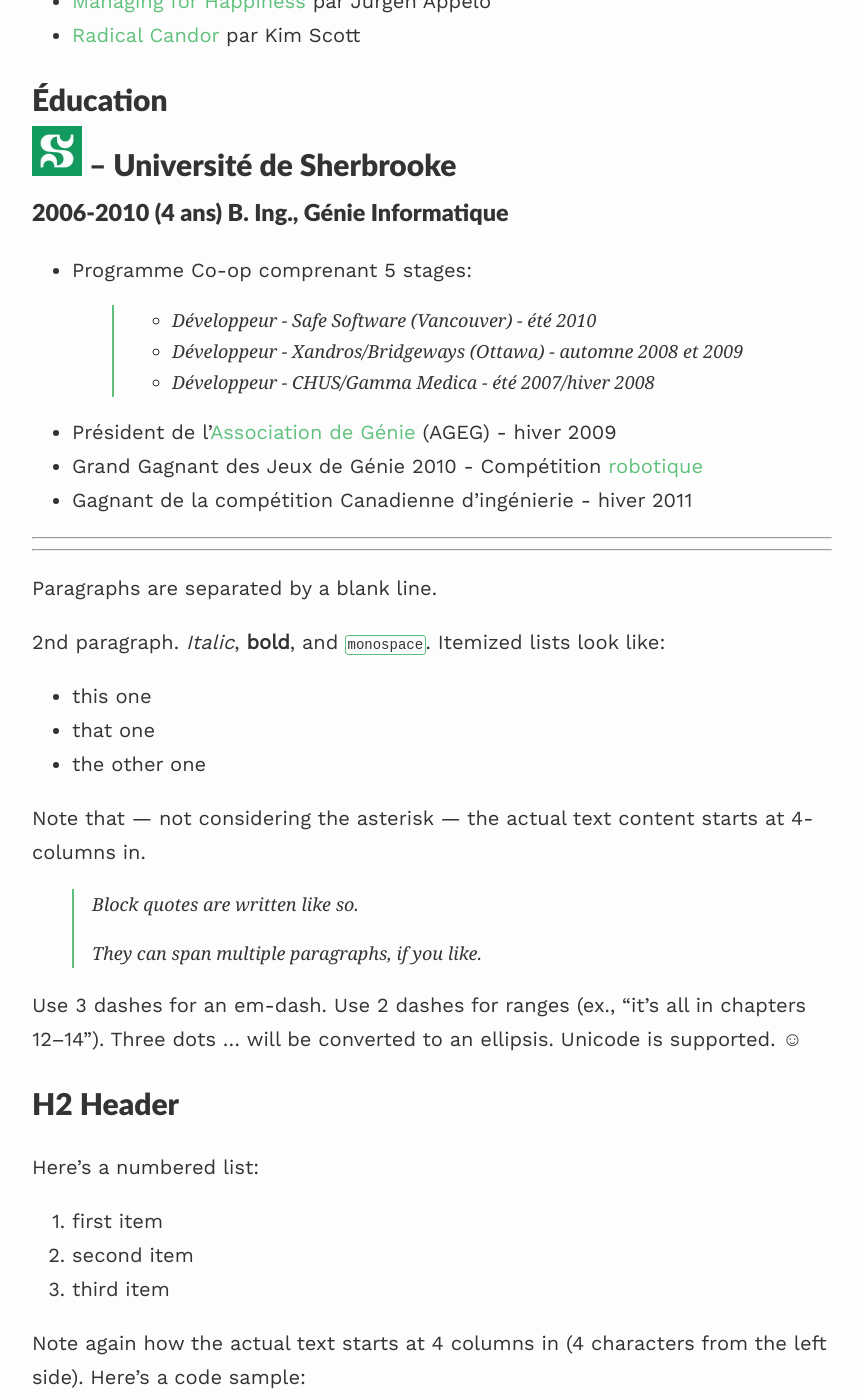
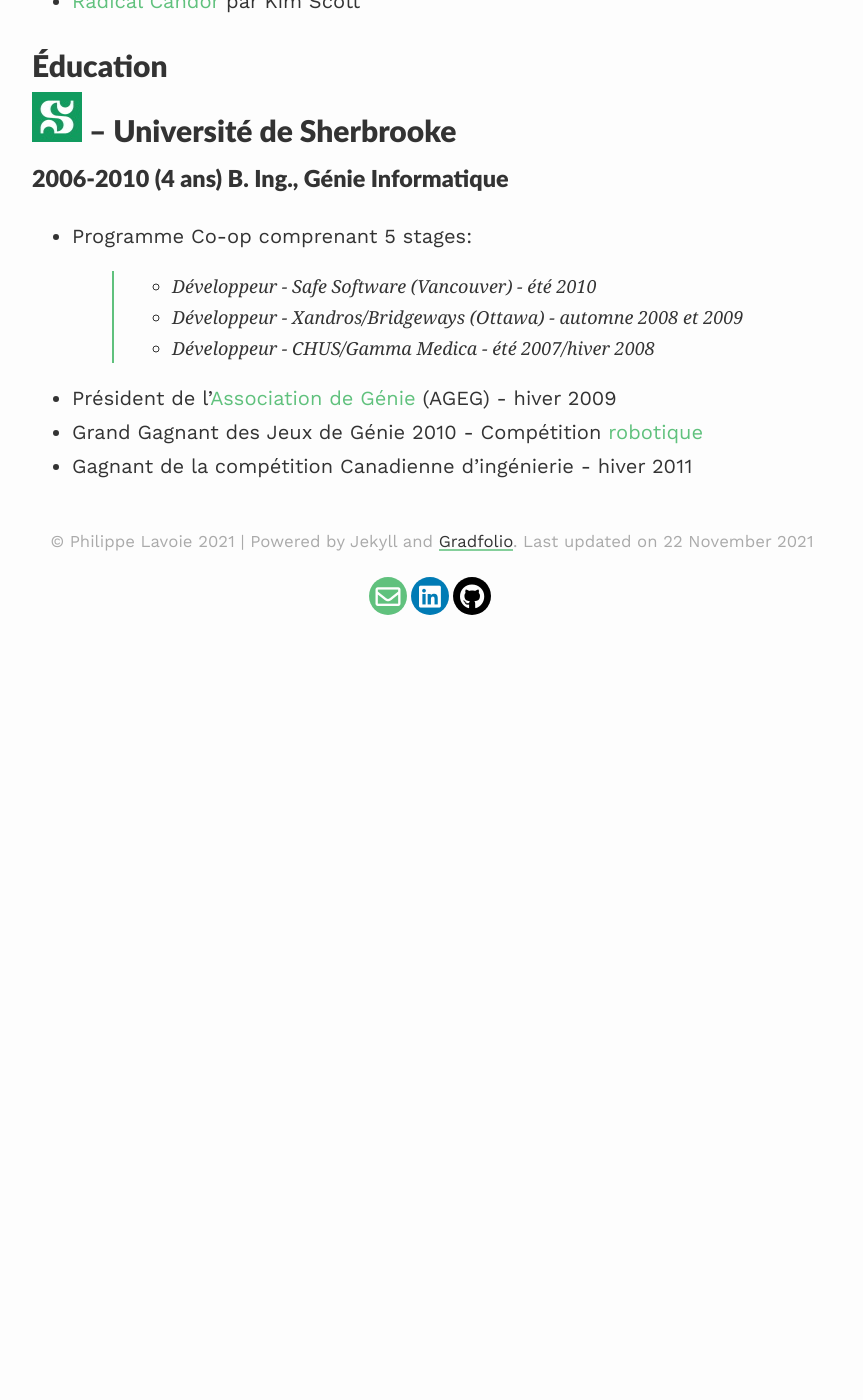
Before and after one commit to drdeteck/Me2, a Jekyll site: the page built from cv.md, in a window 1280 px wide and 1400 px high, scrolled down 1998 px. Shown: the whole window, without its empty margins (208-1071 px from the left). Built offline with Jekyll 4.4.1, drawn with Linux system fonts in a browser that asks for light colours; nearby versions of some CDN libraries; formulas are drawn with MathJax 3; after the commit the page ends 2617 px from its top, so only the background shows below that; some of the changed text lies outside the part shown.

Commit message:
Update cv.md

```diff
--- a/cv.md
+++ b/cv.md
@@ -74,150 +74,3 @@ Je ne lis pas beaucoup, mais ces ouvrages m'ont marqué:
 - Président de l'[Association de Génie](https://www.ageg.ca/) (AGEG) - hiver 2009
 - Grand Gagnant des Jeux de Génie 2010 - Compétition [robotique](https://www.youtube.com/watch?v=Z3ERyYSB9WI)
 - Gagnant de la compétition Canadienne d'ingénierie - hiver 2011
-
-
-***
-***
-
-Paragraphs are separated by a blank line.
-
-2nd paragraph. *Italic*, **bold**, and `monospace`. Itemized lists
-look like:
-
-  * this one
-  * that one
-  * the other one
-
-Note that --- not considering the asterisk --- the actual text
-content starts at 4-columns in.
-
-> Block quotes are
-> written like so.
->
-> They can span multiple paragraphs,
-> if you like.
-
-Use 3 dashes for an em-dash. Use 2 dashes for ranges (ex., "it's all
-in chapters 12--14"). Three dots ... will be converted to an ellipsis.
-Unicode is supported. ☺
-
-
-H2 Header
-------------
-
-Here's a numbered list:
-
- 1. first item
- 2. second item
- 3. third item
-
-Note again how the actual text starts at 4 columns in (4 characters
-from the left side). Here's a code sample:
-
-    # Let me re-iterate ...
-    for i in 1 .. 10 { do-something(i) }
-
-As you probably guessed, indented 4 spaces. By the way, instead of
-indenting the block, you can use delimited blocks, if you like:
-
-~~~
-define foobar() {
-    print "Welcome to flavor country!";
-}
-~~~
-
-(which makes copying & pasting easier). You can optionally mark the
-delimited block for Pandoc to syntax highlight it:
-
-~~~python
-import time
-# Quick, count to ten!
-for i in range(10):
-    # (but not *too* quick)
-    time.sleep(0.5)
-    print(i)
-~~~
-
-
-
-### An h3 header ###
-
-Now a nested list:
-
- 1. First, get these ingredients:
-
-      * carrots
-      * celery
-      * lentils
-
- 2. Boil some water.
-
- 3. Dump everything in the pot and follow
-    this algorithm:
-
-        find wooden spoon
-        uncover pot
-        stir
-        cover pot
-        balance wooden spoon precariously on pot handle
-        wait 10 minutes
-        goto first step (or shut off burner when done)
-
-    Do not bump wooden spoon or it will fall.
-
-Notice again how text always lines up on 4-space indents (including
-that last line which continues item 3 above).
-
-Here's a link to [a website](http://foo.bar), to a [local
-doc](local-doc.html), and to a [section heading in the current
-doc](#an-h2-header). Here's a footnote [^1].
-
-[^1]: Some footnote text.
-
-Tables can look like this:
-
-| Header 1 | Header 2                   | Header 3 |
-|:--------:|:--------------------------:|:--------:|
-| data1a   | Data is longer than header | 1        |
-| d1b      | add a cell                 |          |
-| lorem    | ipsum                      | 3        |
-|          | empty outside cells        |          |
-| skip     |                            | 5        |
-| six      | Morbi purus                | 6        |
-
-
-A horizontal rule follows.
-
-***
-
-Here's a definition list:
-
-apples
-  : Good for making applesauce.
-
-oranges
-  : Citrus!
-
-tomatoes
-  : There's no "e" in tomatoe.
-
-Again, text is indented 4 spaces. (Put a blank line between each
-term and  its definition to spread things out more.)
-
-Here's a "line block" (note how whitespace is honored):
-
-| Line one
-|   Line too
-| Line tree
-
-and images can be specified like so:
-
-![example image](https://images.unsplash.com/photo-1488190211105-8b0e65b80b4e?w=500&h=500&fit=crop "An exemplary image")
-
-Inline math equation: $\omega = d\phi / dt$. Display
-math should get its own line like so:
-
-$$I = \int \rho R^{2} dV$$
-
-And note that you can backslash-escape any punctuation characters
-which you wish to be displayed literally, ex.: \`foo\`, \*bar\*, etc.
```
Also changed, not shown: other parts of cv.md (+4 -4 lines).
